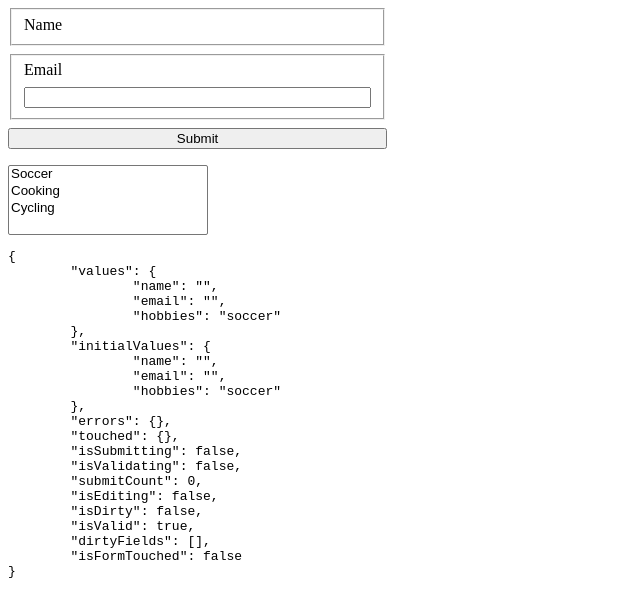
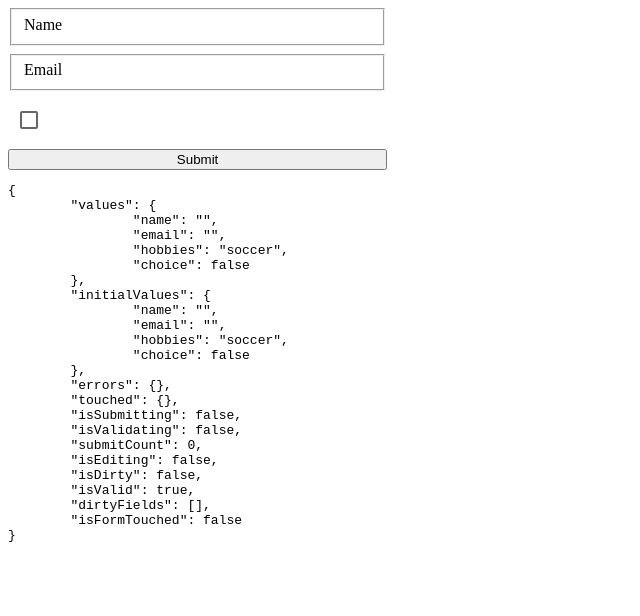
Before and after one commit to johnsonav1992/formularity, a React (Vite) app: page / in a window 1280 px wide. Shown: the top 616 px of the page, without its empty margins (0-640 px from the left). Built offline with nearby package versions, Linux system fonts and the light colour scheme.

Commit message:
dealing w/ checkboxes

```diff
--- a/src/Field.tsx
+++ b/src/Field.tsx
@@ -3,6 +3,7 @@ import React, {
     , ComponentProps
     , FC
     , HTMLInputTypeAttribute
+    , useEffect
 } from 'react';
 
 // Types
@@ -44,7 +45,7 @@ export type FieldProps<
         showErrors?: TShowErrors;
         errorStyles?: NoInfer<TShowErrors> extends true ? CSSProperties : never;
     }
-    & Omit<NoInfer<TComponentProps>, DuplicateProps>;
+    & NoInfer<TComponentProps>;
 
 export const Field = <
     TFormValues extends FormValues
@@ -72,17 +73,27 @@ export const Field = <
 
     const renderedComponent = component as FC || 'input';
 
+    const isSilentCheckbox = type == undefined && ( checked == true || checked == false );
+
+    useEffect( () => {
+        if ( isSilentCheckbox ) {
+            console.warn( `It looks like you are trying to implement
+            a checkbox without the type='checkbox' property. Please add it
+            so that the checkbox works correctly` );
+        }
+    }, [] );
+
     const fieldProps = {
         name
         , value: value || getViaPath( values, name as DeepKeys<FormValues> )
-        , checked: type === 'checkbox'
+        , checked: type == 'checkbox'
             ? value == undefined
                 ? checked
                 : !!getViaPath( values, name as DeepKeys<FormValues> )
             : undefined
         , onChange: handleChange
         , onBlur: handleBlur
-        , type: type || 'text'
+        , type: type
         , ... props
     };
 
--- a/src/useFormularity.ts
+++ b/src/useFormularity.ts
@@ -196,6 +196,8 @@ export const useFormularity = <TFormValues extends FormValues>( {
 
         const { checked } = e.target as HTMLInputElement;
 
+        console.log( checked, type );
+
         // determine field type -> number, range, checkbox, multiselect or other stock input
         switch ( true ) {
             case /number|range/.test( type ): {
@@ -208,7 +210,7 @@ export const useFormularity = <TFormValues extends FormValues>( {
                 }
             }
                 break;
-            case /checkbox/.test( type ):
+            case ( /checkbox/.test( type ) || checked != undefined ):
                 finalValue = getCheckboxValue(
                     getViaPath( values, fieldName as DeepKeys<TFormValues> ) as Parameters<typeof getCheckboxValue>[0]
                     , checked
--- a/testApp/AnotherTest.tsx
+++ b/testApp/AnotherTest.tsx
@@ -5,6 +5,7 @@ import {
 } from '../src';
 import { Formularity } from '../src/Formularity';
 import { zodAdapter } from '../src/zodAdapter';
+import { Checkbox } from '@mui/material';
 
 const Comp = ( { yo }: { yo?: string} ) => {
     return null;
@@ -14,6 +15,7 @@ const initialValues = {
     name: ''
     , email: ''
     , hobbies: 'soccer'
+    , choice: false
 };
 
 const validationSchema = z.object( {
@@ -64,6 +66,7 @@ const AnotherTest = () => {
                 { ( {
                     Field
                     , SubmitButton
+                    , values
                 } ) => (
                     <div
                         style={ {
@@ -81,10 +84,10 @@ const AnotherTest = () => {
                             } }
                         >
                             <label htmlFor='name'>Name</label>
-                            <Field
+                            { /* <Field
                                 name='email'
                                 component={ Comp }
-                            />
+                            /> */ }
                         </fieldset>
                         <fieldset
                             style={ {
@@ -94,18 +97,25 @@ const AnotherTest = () => {
                             } }
                         >
                             <label htmlFor='email'>Email</label>
-                            <Field
+                            { /* <Field
                                 name='email'
                                 value=''
+                            /> */ }
+                        </fieldset>
+                        <div>
+                            <Field
+                                name='choice'
+                                component={ Checkbox }
+                                checked={ values.choice }
                             />
-                        </fieldset>
+                        </div>
                         <SubmitButton>
                             Submit
                         </SubmitButton>
                     </div>
                 ) }
             </Formularity>
-            <ChildComponent />
+            { /* <ChildComponent /> */ }
             <pre>
                 { JSON.stringify( formularity, null, '\t' ) }
             </pre>
```
